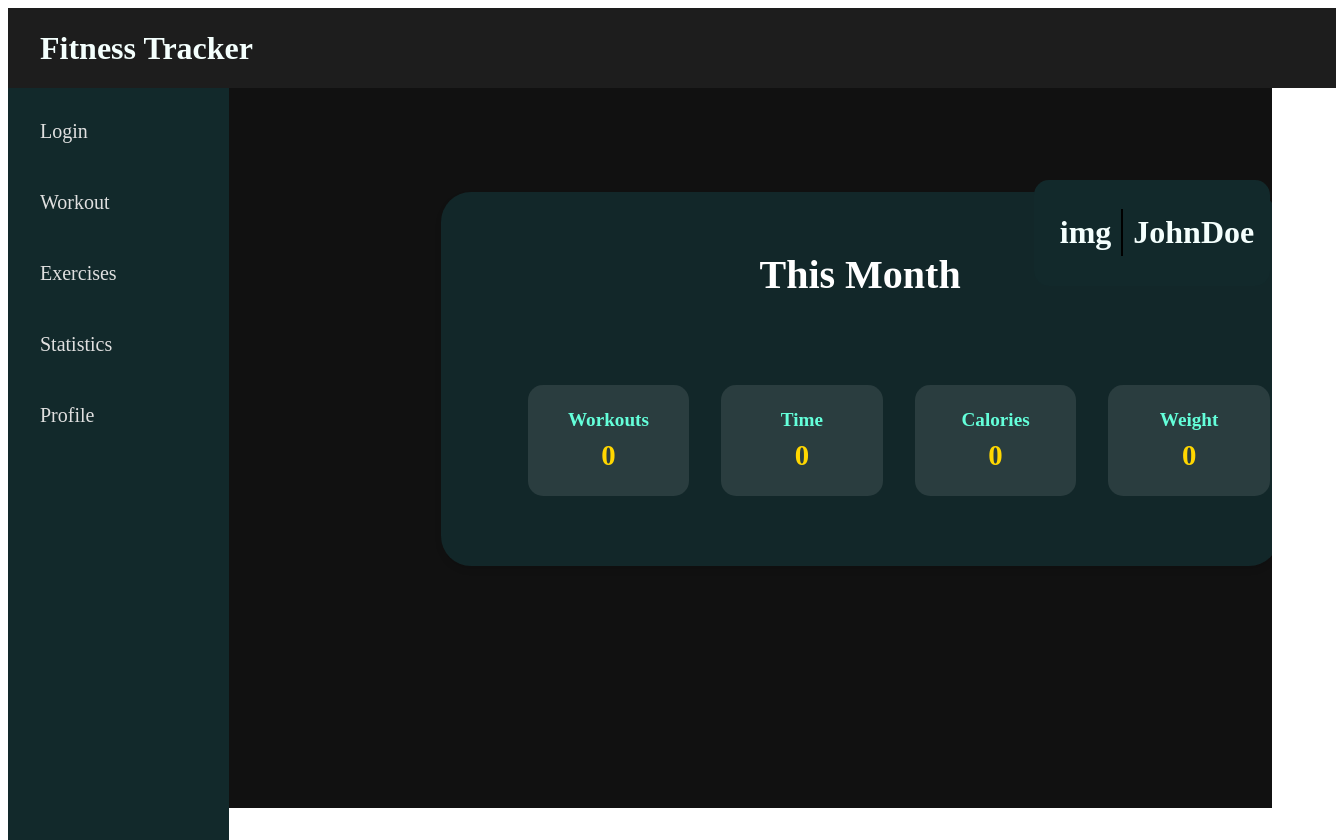
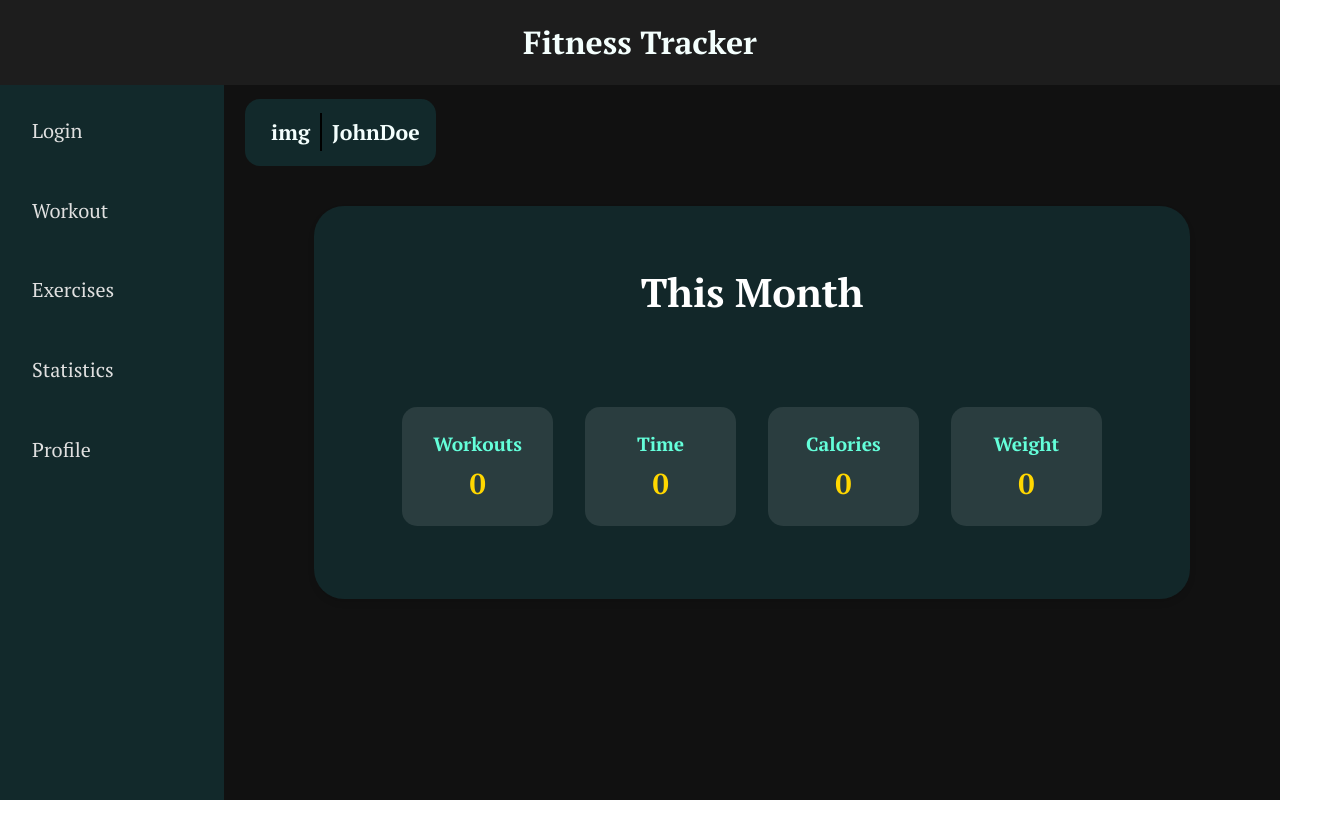
Before and after one commit to Evmill08/fitness-tracker, a Vue app: page / in a window 1280 px wide. Shown: the whole page, 1336 px wide, since content can reach past the window. After the commit the page ends 800 px from the top, so only its background shows below. Built offline with nearby package versions, Linux system fonts and the light colour scheme.

Commit message:
Home Page Finish

```diff
--- a/src/App.vue
+++ b/src/App.vue
@@ -1,21 +1,7 @@
-<!--<template>
-
-  <Header></Header>
-
-  <MainNav
-    :pages="pagesList"
-  ></MainNav>
-
-  <router-view
-    :User="user"
-  ></router-view>
-
-
-</template>-->
 
 <template>
   <div class="app-container">
-      <Header class="header" />
+      <Header class="header"></Header>
       <div class="content-wrapper">
           <MainNav :pages="pagesList" class="nav"/>
           <main class="main-content">
@@ -57,32 +43,51 @@ export default {
 </script>
 
 <style>
+
+@import url('https://fonts.googleapis.com/css2?family=PT+Serif:ital,wght@0,400;0,700;1,400;1,700&display=swap');
+
+html, body{
+  margin: 0;
+  padding: 0;
+  width: 100%;
+  height: 100%;
+  overflow: hidden;
+}
+
 .app-container {
   display: grid;
-  grid-template-rows: 10vh 90vh;
+  grid-template-rows: auto 1fr;
   min-height: 100vh;
   background-color: rgb(17, 17, 17);
+  width: 100%;
+  height: 100%;
+  font-family: "PT Serif", serif;
 }
 
 .header {
   grid-row: 1;
-  width: 100%;
+  width: auto;
   background-color: rgb(29, 29, 29);
   z-index: 10;
+  overflow: hidden;
+  justify-content: center;
 }
 
 .content-wrapper {
   grid-row: 2;
   display: grid;
   grid-template-columns: 17.5% 82.5%;
+  flex: 1;
   height: 100%;
+  overflow: hidden;
+
 }
 
 .nav {
   grid-column: 1;
   background-color: rgba(18, 41, 43);
   height: 100%;
-  overflow-y: auto;
+  overflow: hidden;
 }
 
 .main-content {
@@ -91,5 +96,7 @@ export default {
   position: relative;
   overflow-y: auto;
   padding: 20px;
+  overflow: hidden;
 }
+
 </style>
--- a/src/components/HomeProfileLink.vue
+++ b/src/components/HomeProfileLink.vue
@@ -31,24 +31,23 @@
 
 .user-profile-link{
     position: absolute;
-    top: 20px;
-    right: 20px;
+    top: 2%;
+    left: 2%;
     background-color: rgba(18, 41, 43);
     border-radius: 15px;
-    padding: 0.5rem 1rem;
+    padding: 0 1rem;
     display: flex;
     align-items: center;
     text-decoration: none;
     color: #F4FFFD;
     transition: background-color 0.3s ease;
+    font-size: 8pt;
 }
 
-/* Ensure hover effect remains */
 .user-profile-link:hover {
     background-color: rgb(42, 81, 85);
 }
 
-/* Layout: Image (left) | Username (right) */
 .user-info {
     display: flex;
     align-items: center;
--- a/src/components/MainNav.vue
+++ b/src/components/MainNav.vue
@@ -43,6 +43,7 @@
     text-decoration: none;
     font-size: 1.25rem;
     transition: background-color 0.3s ease;
+    margin-bottom: 2.5%;
 }
 
 .nav-link:hover {
--- a/src/components/MonthTrackHome.vue
+++ b/src/components/MonthTrackHome.vue
@@ -44,11 +44,15 @@ import { UserModel } from '@/models/models';
 
 .month-track {
     margin: 2rem auto;
-    width: 90%;
+    margin-top: 10%;
+    width: 80%;
     background-color: rgba(18, 41, 43, 0.95);
     border-radius: 30px;
     padding: 2rem;
     box-shadow: 0 4px 6px rgba(0, 0, 0, 0.1);
+    justify-content: center;
+    align-items: center;
+
 }
 
 .month-title {
@@ -66,7 +70,7 @@ import { UserModel } from '@/models/models';
 }
 
 .workout-stats {
-    width: 100%;
+    width: 90%;
     padding: 5%;
     border-radius: 20px;
     transition: background-color 0.4s ease, box-shadow 0.3s ease;
--- a/src/views/HomeView.vue
+++ b/src/views/HomeView.vue
@@ -33,14 +33,7 @@
 </script>
 
 <style scoped>
-.container{
-    width: 82.5%;
-    height: 90%;
-    position: absolute;
-    left: 19.25%;
-    top: 10%;
-    background-color: rgb(17, 17, 17);
-}
+
 
 
 
```
